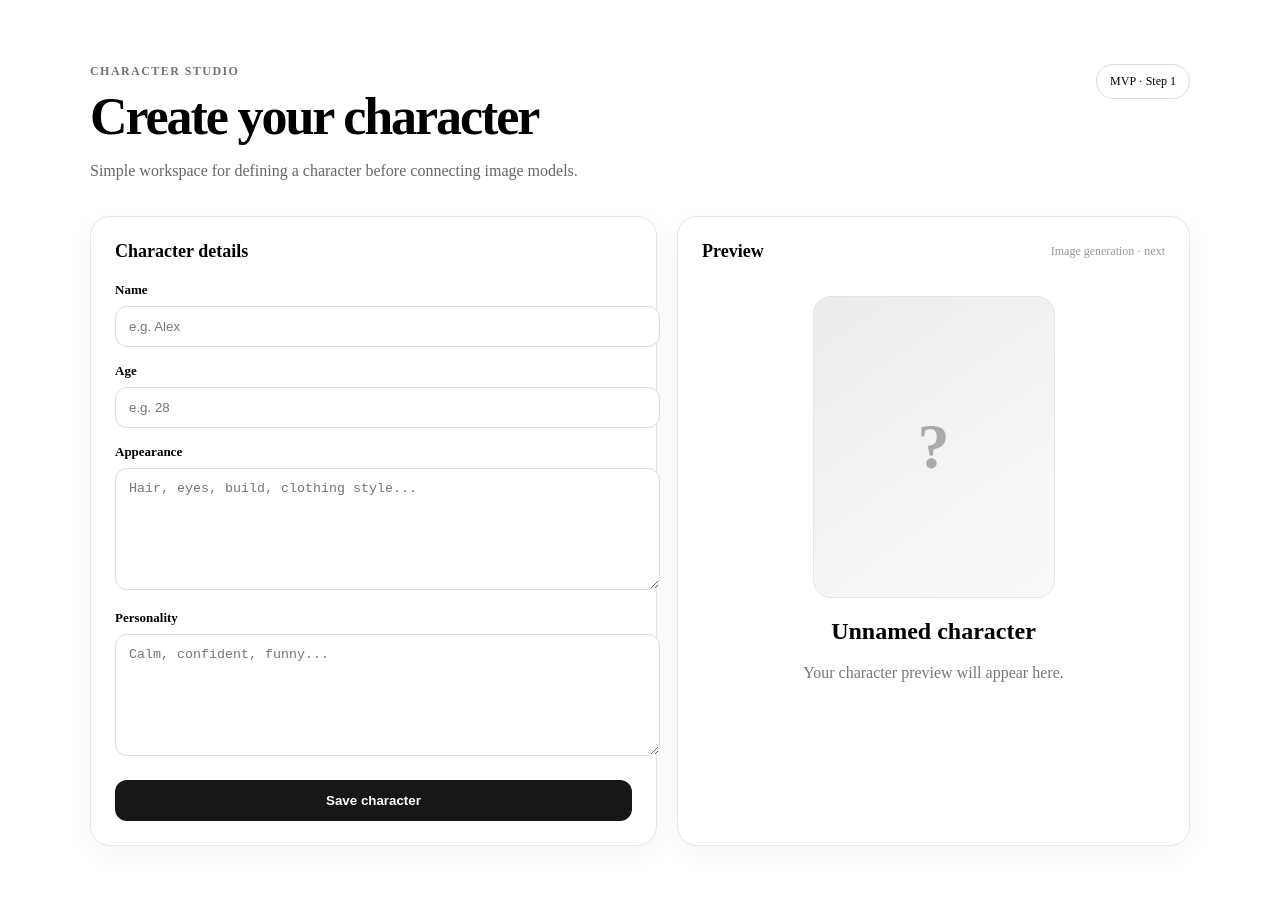
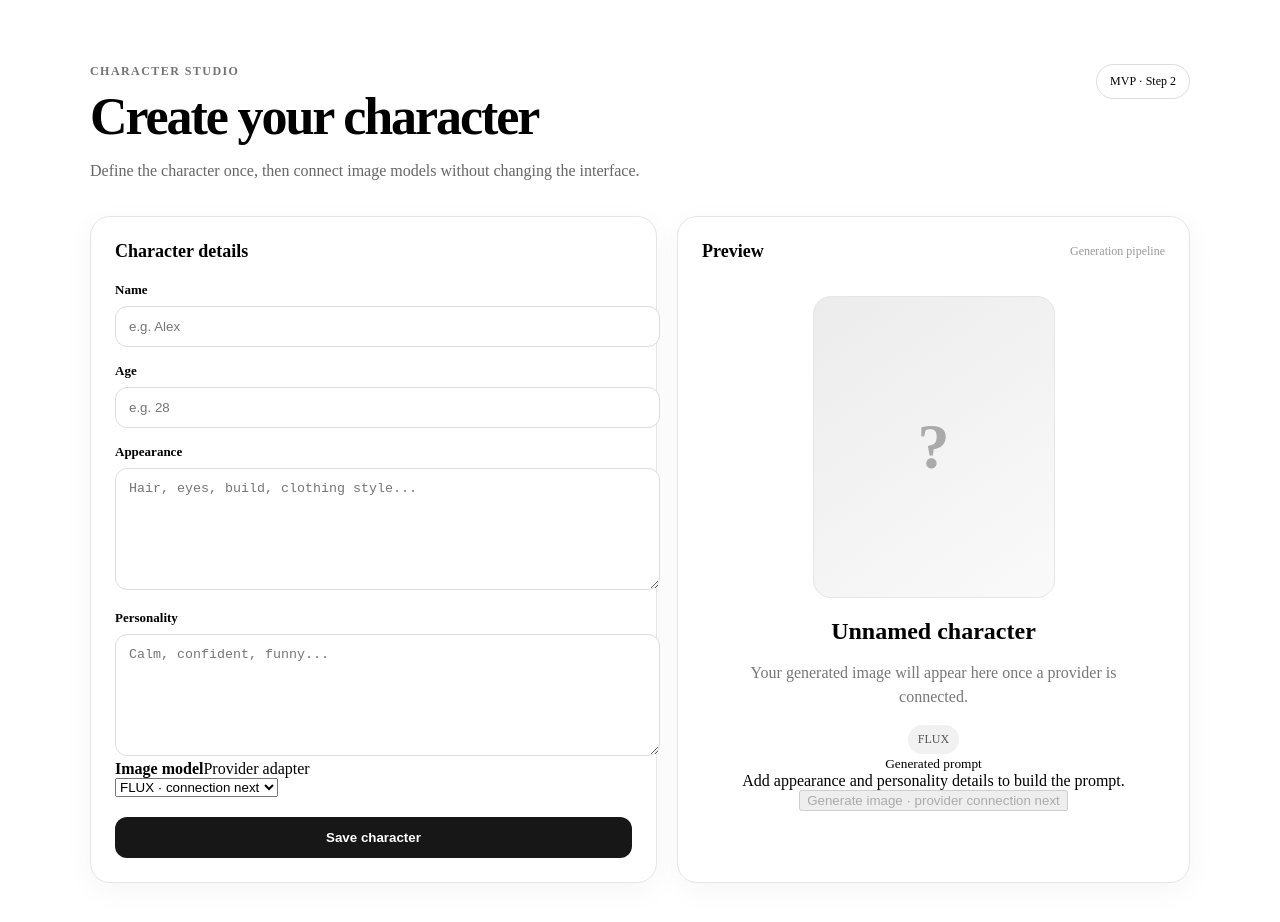
Before and after one commit to freemonkeyyourlife-lab/character-studio, a Next.js app: page / in a window 1280 px wide. Shown: the top 922 px of the page. Built offline with nearby package versions, Linux system fonts and the light colour scheme.

Commit message:
Connect UI to provider abstraction

```diff
--- a/app/page.tsx
+++ b/app/page.tsx
@@ -1,24 +1,16 @@
 "use client";
 
-import { useState } from "react";
+import { useMemo, useState } from "react";
+import { imageProviders, type Character } from "@/lib/character";
 
-type Character = {
-  name: string;
-  age: string;
-  appearance: string;
-  personality: string;
-};
-
-const initialCharacter: Character = {
-  name: "",
-  age: "",
-  appearance: "",
-  personality: "",
-};
+const initialCharacter: Character = { name: "", age: "", appearance: "", personality: "" };
 
 export default function Home() {
   const [character, setCharacter] = useState(initialCharacter);
   const [saved, setSaved] = useState(false);
+  const [provider, setProvider] = useState(imageProviders[0].id);
+
+  const prompt = useMemo(() => [character.appearance, character.age ? `age ${character.age}` : "", character.personality].filter(Boolean).join(", "), [character]);
 
   const update = (key: keyof Character, value: string) => {
     setSaved(false);
@@ -31,11 +23,10 @@ export default function Home() {
         <div>
           <div className="eyebrow">CHARACTER STUDIO</div>
           <h1>Create your character</h1>
-          <p>Simple workspace for defining a character before connecting image models.</p>
+          <p>Define the character once, then connect image models without changing the interface.</p>
         </div>
-        <div className="status">MVP · Step 1</div>
+        <div className="status">MVP · Step 2</div>
       </header>
-
       <section className="grid">
         <div className="card">
           <h2>Character details</h2>
@@ -43,24 +34,23 @@ export default function Home() {
           <label>Age<input value={character.age} onChange={(e) => update("age", e.target.value)} placeholder="e.g. 28" /></label>
           <label>Appearance<textarea value={character.appearance} onChange={(e) => update("appearance", e.target.value)} placeholder="Hair, eyes, build, clothing style..." /></label>
           <label>Personality<textarea value={character.personality} onChange={(e) => update("personality", e.target.value)} placeholder="Calm, confident, funny..." /></label>
+          <div className="providerBox">
+            <div><strong>Image model</strong><span>Provider adapter</span></div>
+            <select value={provider} onChange={(e) => setProvider(e.target.value)}>
+              {imageProviders.map((item) => <option key={item.id} value={item.id}>{item.name} · connection next</option>)}
+            </select>
+          </div>
           <button className="primary" onClick={() => setSaved(true)}>Save character</button>
-          {saved && <div className="saved">Character saved locally for this session.</div>}
+          {saved && <div className="saved">Character saved for this session.</div>}
         </div>
-
         <div className="card preview">
-          <div className="previewTop">
-            <h2>Preview</h2>
-            <span>Image generation · next</span>
-          </div>
-          <div className="avatar">
-            <span>{character.name ? character.name.slice(0, 1).toUpperCase() : "?"}</span>
-          </div>
+          <div className="previewTop"><h2>Preview</h2><span>Generation pipeline</span></div>
+          <div className="avatar"><span>{character.name ? character.name.slice(0, 1).toUpperCase() : "?"}</span></div>
           <h3>{character.name || "Unnamed character"}</h3>
-          <p>{character.appearance || "Your character preview will appear here."}</p>
-          <div className="tags">
-            {character.age && <span>Age {character.age}</span>}
-            {character.personality && <span>{character.personality}</span>}
-          </div>
+          <p>{character.appearance || "Your generated image will appear here once a provider is connected."}</p>
+          <div className="tags">{character.age && <span>Age {character.age}</span>}<span>{provider.toUpperCase()}</span></div>
+          <div className="promptBox"><small>Generated prompt</small><div>{prompt || "Add appearance and personality details to build the prompt."}</div></div>
+          <button className="secondary" disabled>Generate image · provider connection next</button>
         </div>
       </section>
     </main>
```
